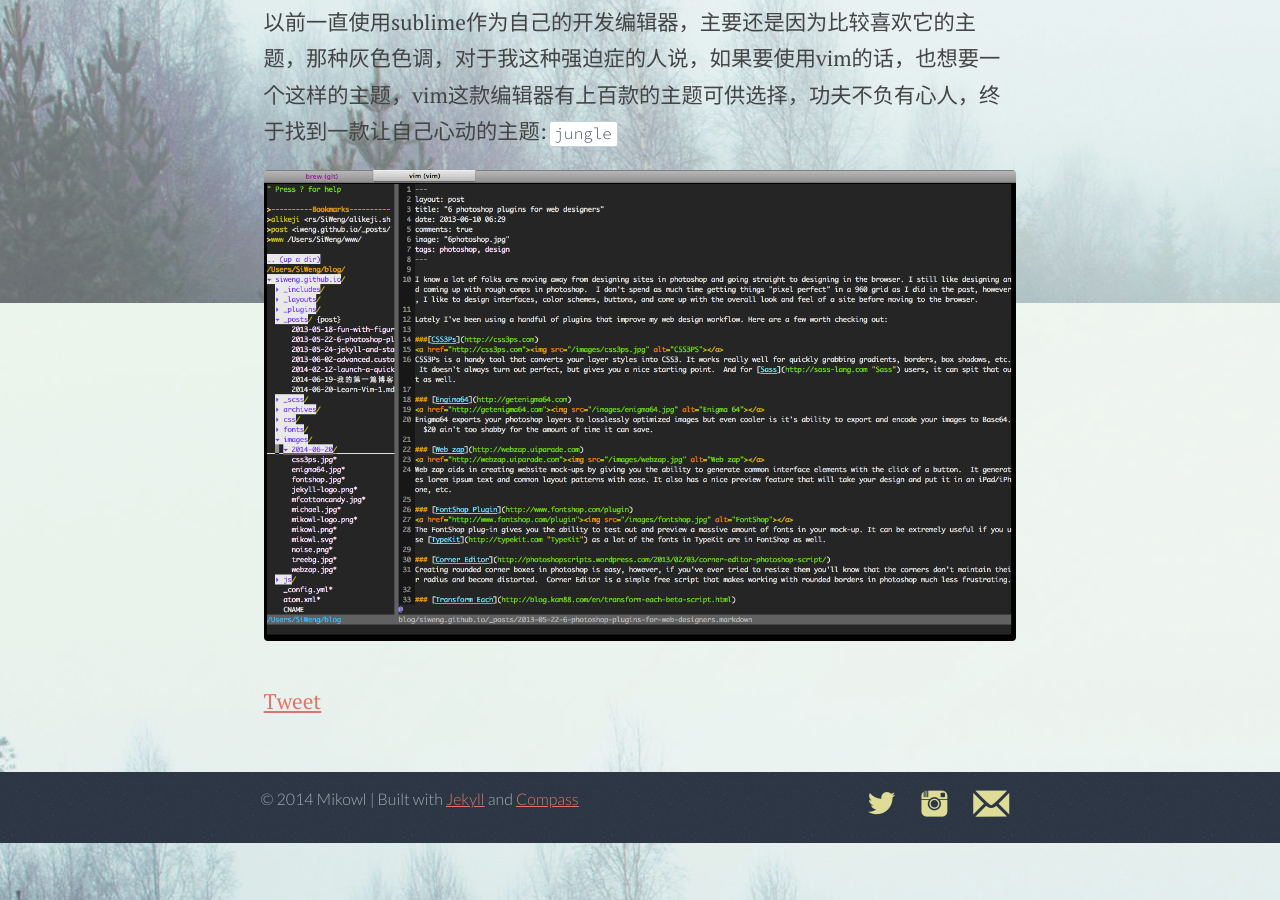
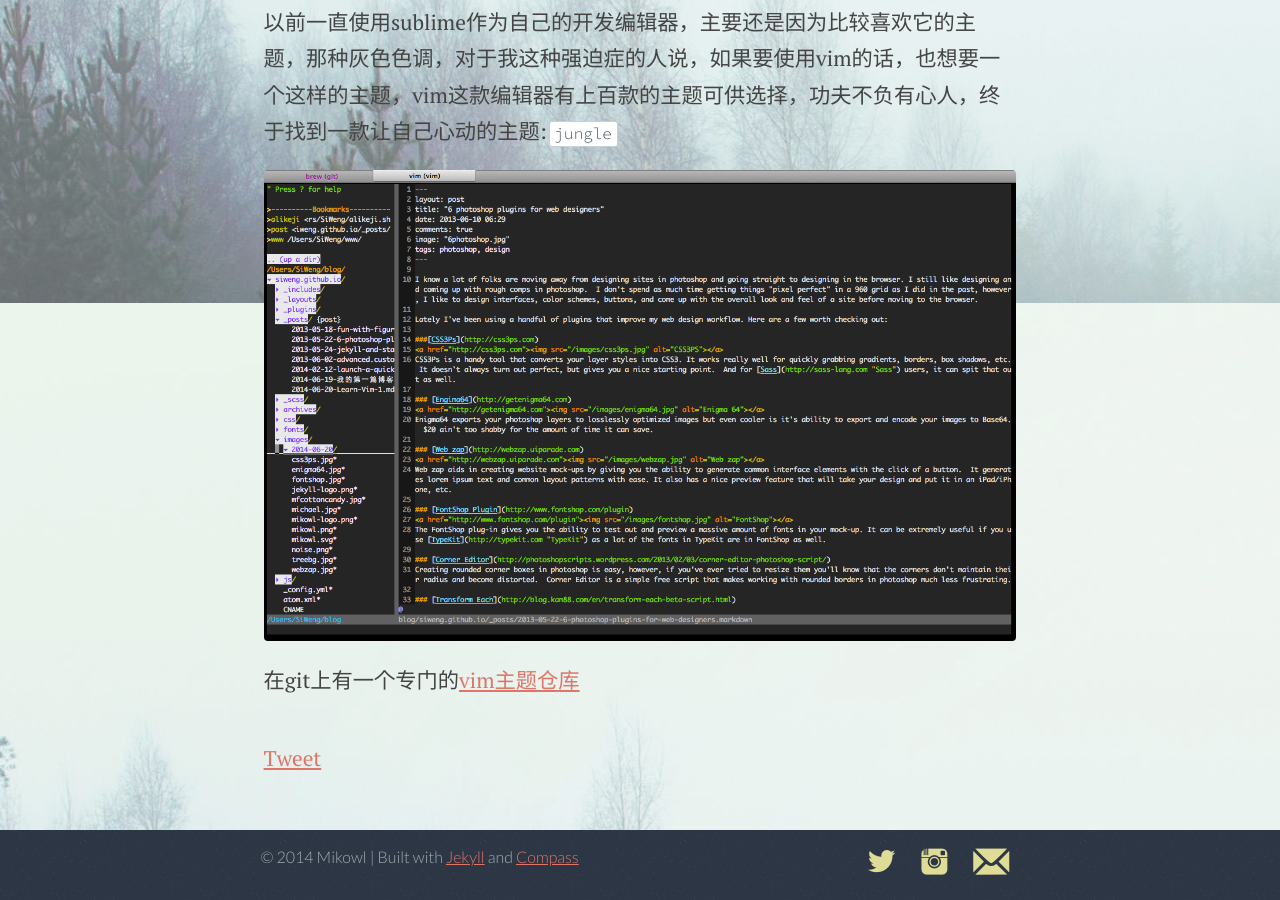
Before and after one commit to siweng/siweng.github.io, a Jekyll site: the page built from _posts/2014-06-20-Learn-Vim-1.md, in a window 1280 px wide and 900 px high, scrolled down 597 px. Built offline with Jekyll 4.4.1, drawn with Linux system fonts in a browser that asks for light colours; nearby versions of some CDN libraries; Markdown is read by kramdown in place of the engine named in the settings; comment, search, counter and statistics services are not loaded.

Commit message:
auto commit

```diff
--- a/_posts/2014-06-20-Learn-Vim-1.md
+++ b/_posts/2014-06-20-Learn-Vim-1.md
@@ -10,3 +10,5 @@ date: 2014-06-20
 以前一直使用sublime作为自己的开发编辑器，主要还是因为比较喜欢它的主题，那种灰色色调，对于我这种强迫症的人说，如果要使用vim的话，也想要一个这样的主题，vim这款编辑器有上百款的主题可供选择，功夫不负有心人，终于找到一款让自己心动的主题:`jungle`
 
 <img src="/images/2014-06-20/jungle.png" alt="jungle" />
+
+在git上有一个专门的[vim主题仓库](https://github.com/flazz/vim-colorschemes)
```
Also changed, not shown: 1 other file.
